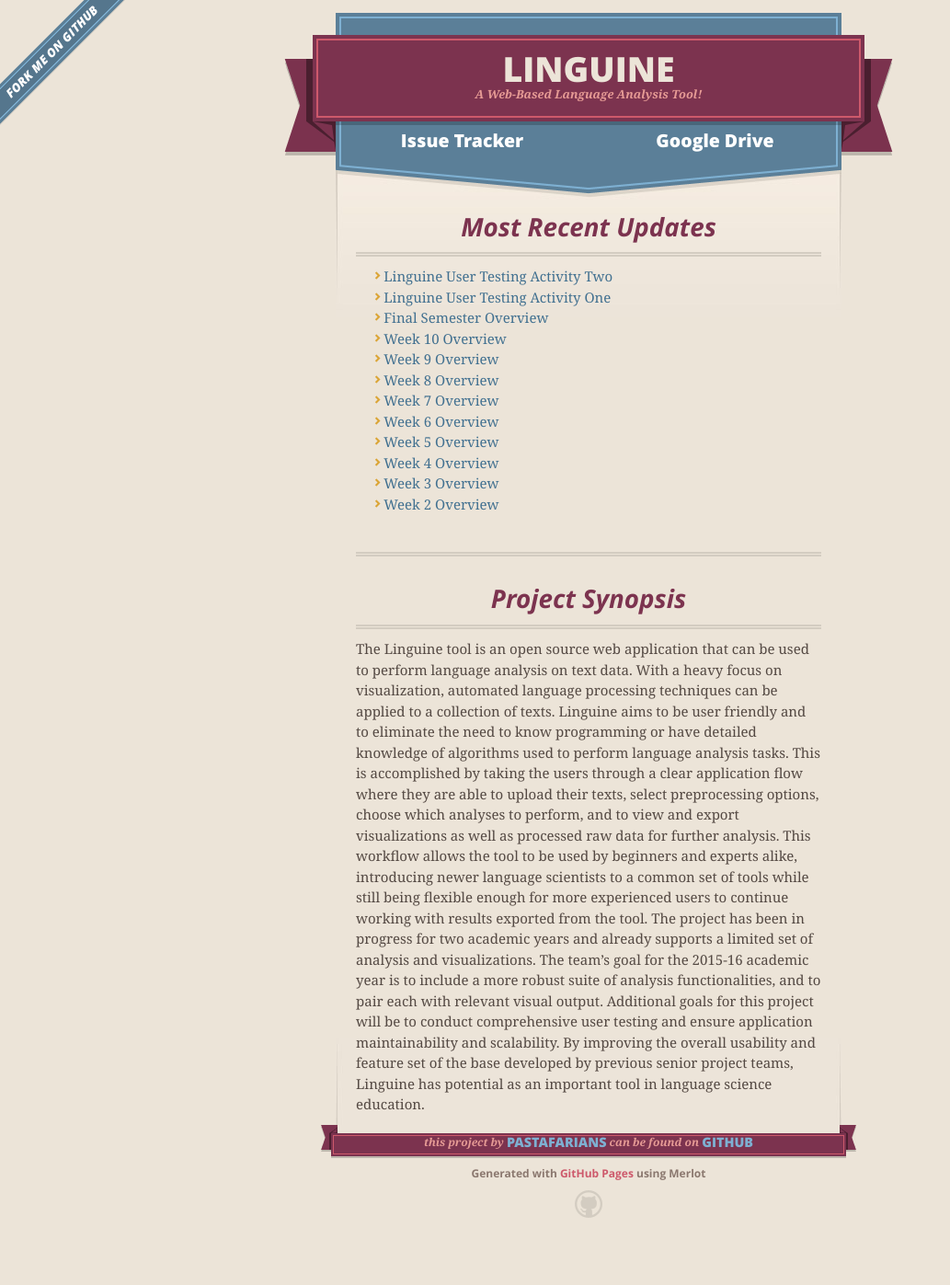
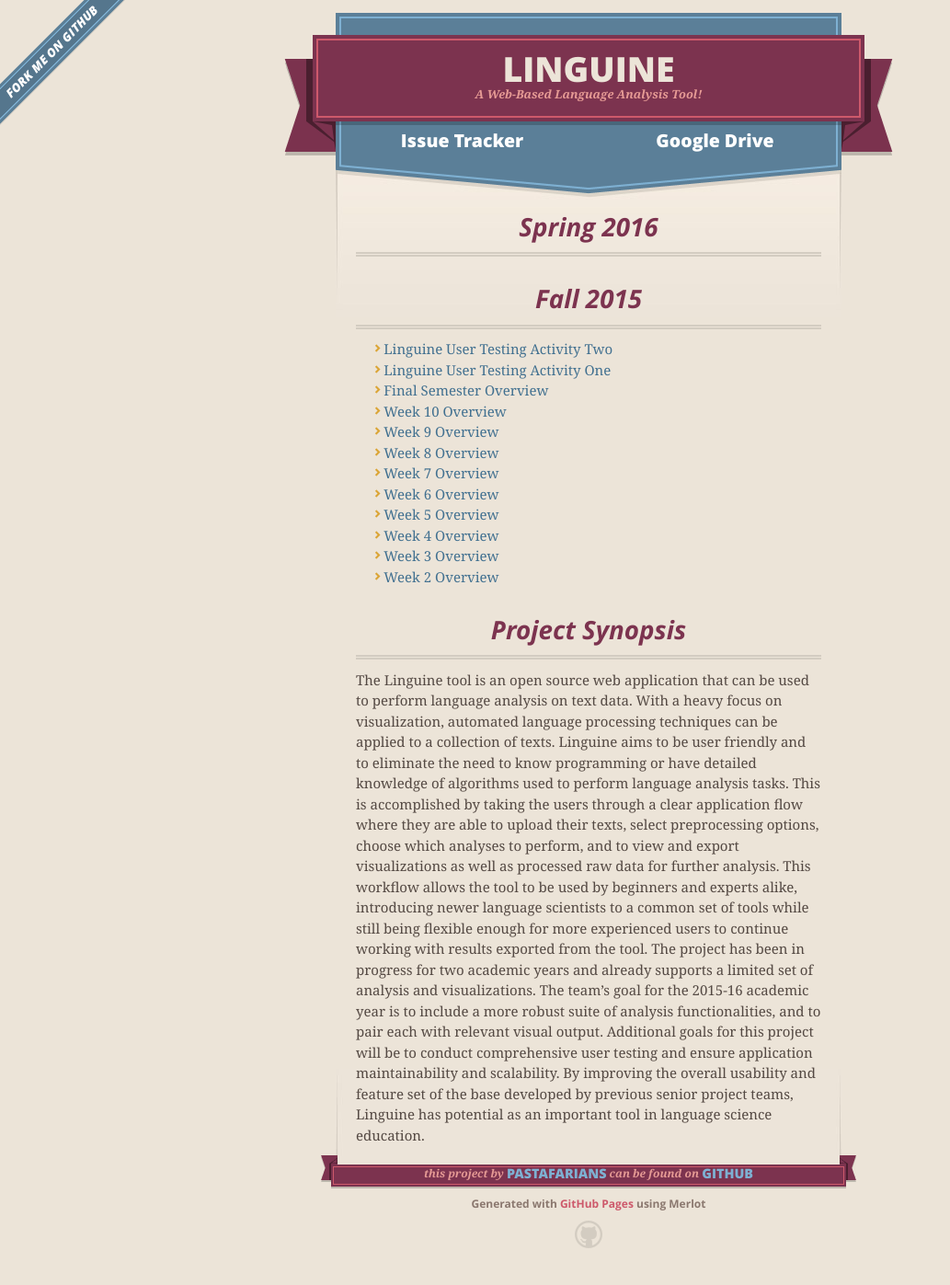
Before and after one commit to Pastafarians/pastafarians-site, a Jekyll site: the page built from index.html, in a window 1280 px wide. Shown: the whole page at 92% size, without its empty margins (0-1033 px from the left). Built offline with Jekyll 4.4.1, drawn with Linux system fonts in a browser that asks for light colours; nearby versions of some CDN libraries; before the commit the page ends 1364 px from its top, so only the background shows below that.

Commit message:
Differentiate between Fall and Spring terms for posts

```diff
--- a/index.html
+++ b/index.html
@@ -49,15 +49,28 @@
       <span class="banner-fix"></span>
 
       <section id="main_content">
-    <h3>Most Recent Updates</h3>
+        <h3>Spring 2016</h3>
         <ul>
           {% for post in site.posts %}
+          {% if post.term == "spring" %}
           <li>
             <a href="{{ post.url | replace_first:'/','' }}">{{post.title}}</a>
           </li>
+          {% endif %}
           {% endfor %}
         </ul>
-    <h3>
+
+        <h3>Fall 2015</h3>
+        <ul>
+          {% for post in site.posts %}
+          {% if post.term != "spring" %}
+          <li>
+            <a href="{{ post.url | replace_first:'/','' }}">{{post.title}}</a>
+          </li>
+          {% endif %}
+          {% endfor %}
+        </ul>
+
         <h3>Project Synopsis</h3>
         <p>The Linguine tool is an open source web application that can be used to perform language analysis on text data. With a heavy focus on visualization, automated language processing techniques can be applied to a collection of texts.
         Linguine aims to be user friendly and to eliminate the need to know programming or have detailed knowledge of algorithms used to perform language analysis tasks. This is accomplished by taking the users through a clear application flow where they are able to upload their texts, select preprocessing options, choose which analyses to perform, and to view and export visualizations as well as processed raw data for further analysis. This workflow allows the tool to be used by beginners and experts alike, introducing newer language scientists to a common set of tools while still being flexible enough for more experienced users to continue working with results exported from the tool.
```
Lines whose indentation alone changed are shown as unchanged.
